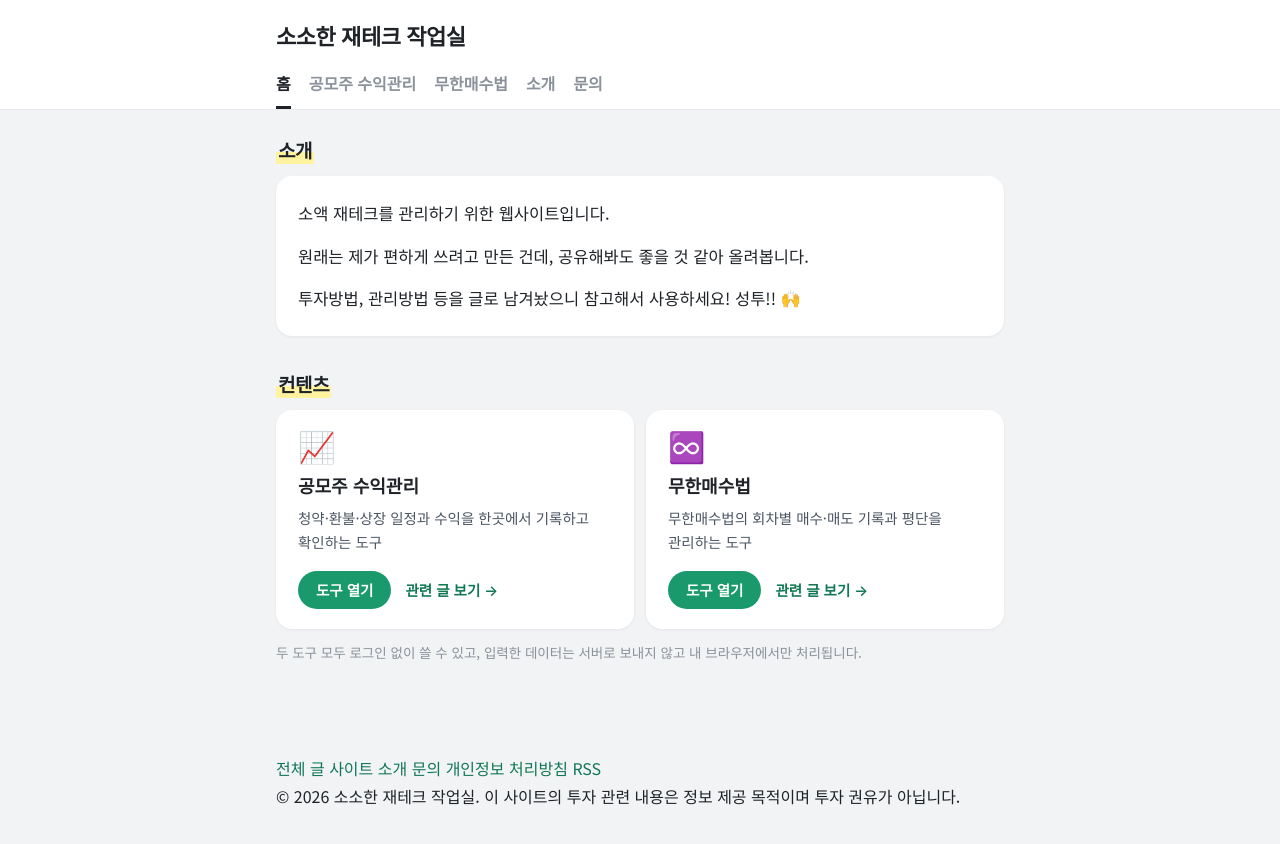
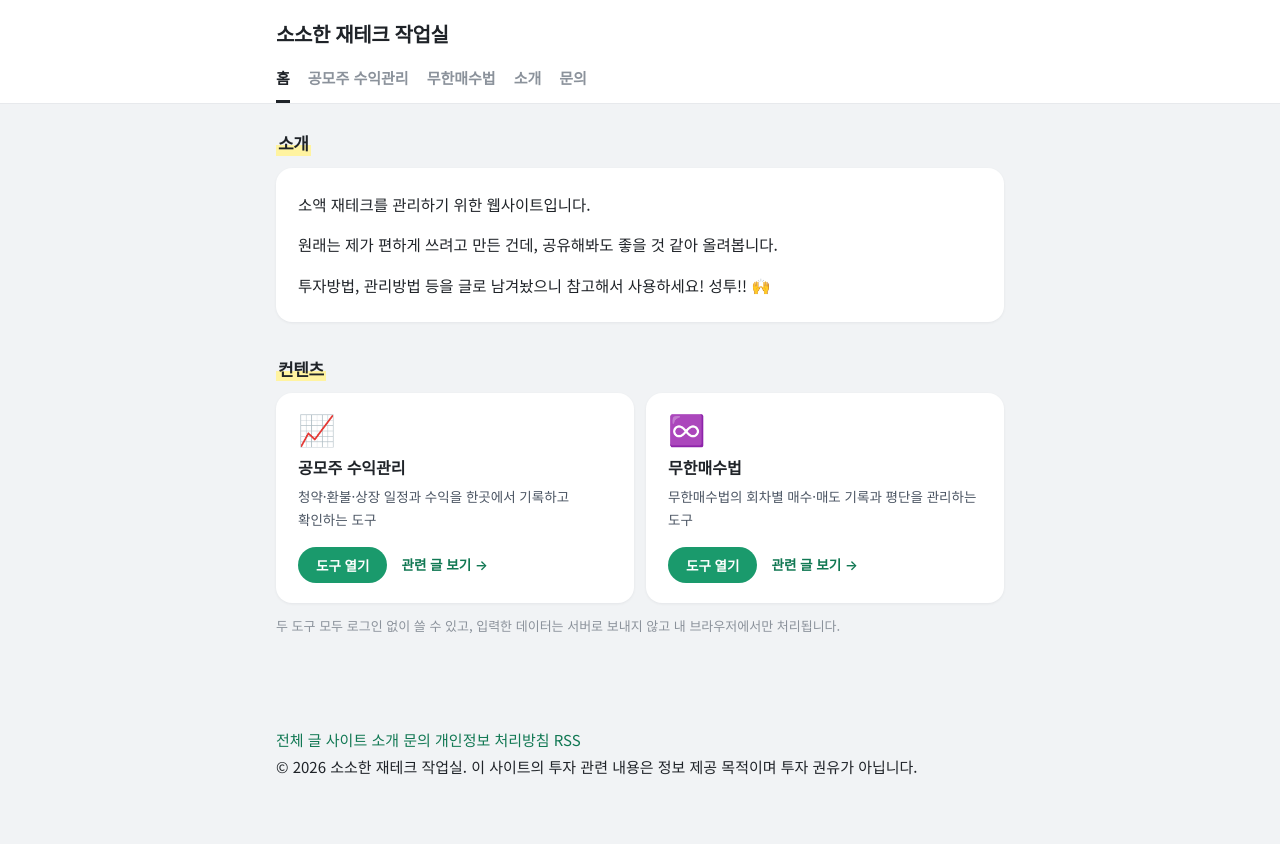
Before and after one commit to mzmzkgu/mzmzkgu.github.io, a Jekyll site: the page built from index.html, in a window 1280 px wide. Shown: the top 844 px of the page. Built offline with Jekyll 4.4.1, drawn with Linux system fonts in a browser that asks for light colours.

Commit message:
전체 글씨 크기를 1~2px 줄이기 (#15)
Claude-Session: https://claude.ai/code/session_01HnZqqtAcJR4YGqc3LY19aj

Co-authored-by: Claude <noreply@anthropic.com>

```diff
--- a/assets/style.css
+++ b/assets/style.css
@@ -24,7 +24,7 @@ body {
   color: var(--text);
   font-family: "Noto Sans KR", "Apple SD Gothic Neo", "Malgun Gothic", -apple-system, "Segoe UI", sans-serif;
   line-height: 1.75;
-  font-size: 16px;
+  font-size: 15px;
   word-break: keep-all;
   overflow-wrap: break-word;
 }
@@ -41,9 +41,9 @@ a:hover { text-decoration: underline; }
 /* ===== 헤더 ===== */
 .site-header { background: var(--paper); border-bottom: 1px solid var(--line); }
 .site-header .wrap { padding-top: 16px; padding-bottom: 0; }
-.brand { display: inline-block; font-size: 22px; font-weight: 800; color: var(--text); letter-spacing: -.02em; }
+.brand { display: inline-block; font-size: 20px; font-weight: 800; color: var(--text); letter-spacing: -.02em; }
 .brand:hover { text-decoration: none; color: var(--accent-ink); }
-.nav { display: flex; flex-wrap: wrap; gap: 0 18px; margin-top: 6px; font-size: 16px; font-weight: 700; }
+.nav { display: flex; flex-wrap: wrap; gap: 0 18px; margin-top: 6px; font-size: 15px; font-weight: 700; }
 .nav a { color: var(--muted); padding: 8px 0 9px; border-bottom: 3px solid transparent; white-space: nowrap; }
 .nav a:hover { color: var(--text); text-decoration: none; }
 .nav a.active { color: var(--text); border-bottom-color: var(--text); }
@@ -51,11 +51,11 @@ a:hover { text-decoration: underline; }
 /* ===== 본문 ===== */
 main { padding: 18px 0 56px; min-height: 60vh; }
 h1, h2, h3 { line-height: 1.5; letter-spacing: -.02em; }
-h1 { font-size: 25px; margin: 0 0 10px; font-weight: 800; }
-h2 { font-size: 20px; margin: 36px 0 12px; font-weight: 800; }
-h3 { font-size: 17.5px; margin: 26px 0 6px; font-weight: 700; }
+h1 { font-size: 23px; margin: 0 0 10px; font-weight: 800; }
+h2 { font-size: 18px; margin: 36px 0 12px; font-weight: 800; }
+h3 { font-size: 15.5px; margin: 26px 0 6px; font-weight: 700; }
 p { margin: 0 0 14px; }
-.lead { color: var(--sub); font-size: 16.5px; }
+.lead { color: var(--sub); font-size: 15.5px; }
 
 .paper {
   background: var(--paper); border-radius: var(--radius); box-shadow: var(--shadow);
@@ -65,25 +65,25 @@ p { margin: 0 0 14px; }
 /* ===== 홈 ===== */
 .home-section { margin: 8px 0 34px; }
 .section-title {
-  font-size: 19px; margin: 0 0 12px; font-weight: 800;
+  font-size: 17px; margin: 0 0 12px; font-weight: 800;
   display: inline-block; background: linear-gradient(transparent 58%, var(--mark) 58%); padding: 0 2px;
 }
 .intro-card { background: var(--paper); border-radius: var(--radius); box-shadow: var(--shadow); padding: 22px 22px 10px; }
-.intro-card p { margin: 0 0 12px; font-size: 16.5px; line-height: 1.85; }
+.intro-card p { margin: 0 0 12px; font-size: 15.5px; line-height: 1.85; }
 
 .apps { display: grid; grid-template-columns: repeat(auto-fit, minmax(240px, 1fr)); gap: 12px; }
 .app-card { background: var(--paper); border-radius: var(--radius); box-shadow: var(--shadow); padding: 20px 22px; display: flex; flex-direction: column; }
 .app-card .icon { font-size: 30px; line-height: 1; }
-.app-card .name { font-size: 18px; font-weight: 800; margin-top: 10px; }
-.app-card .desc { font-size: 14.5px; color: var(--sub); margin: 4px 0 16px; line-height: 1.7; flex: 1; }
+.app-card .name { font-size: 16px; font-weight: 800; margin-top: 10px; }
+.app-card .desc { font-size: 13.5px; color: var(--sub); margin: 4px 0 16px; line-height: 1.7; flex: 1; }
 .app-card .actions { display: flex; align-items: center; gap: 14px; flex-wrap: wrap; }
 .btn {
   display: inline-block; background: var(--accent); color: #fff; font-weight: 700;
-  padding: 8px 18px; border-radius: 999px; font-size: 14.5px; line-height: 1.5;
+  padding: 8px 18px; border-radius: 999px; font-size: 13.5px; line-height: 1.5;
 }
 .btn:hover { background: var(--accent-ink); color: #fff; text-decoration: none; }
-.app-card .more { font-size: 14.5px; font-weight: 600; }
-.home-note { font-size: 13.5px; color: var(--muted); margin-top: 12px; line-height: 1.7; }
+.app-card .more { font-size: 13.5px; font-weight: 600; }
+.home-note { font-size: 13px; color: var(--muted); margin-top: 12px; line-height: 1.7; }
 
 /* ===== 글 목록 ===== */
 .paper > h1 { margin-bottom: 8px; }
@@ -91,10 +91,10 @@ p { margin: 0 0 14px; }
 .post-list li { padding: 16px 0; border-bottom: 1px solid var(--line); }
 .post-list li:first-child { border-top: 1px solid var(--line); }
 .post-list li:last-child { border-bottom: none; padding-bottom: 0; }
-.post-list .title { font-size: 17.5px; font-weight: 700; display: block; margin: 0 0 4px; color: var(--text); line-height: 1.5; }
+.post-list .title { font-size: 15.5px; font-weight: 700; display: block; margin: 0 0 4px; color: var(--text); line-height: 1.5; }
 .post-list .title:hover { color: var(--accent-ink); text-decoration: none; }
-.post-list .excerpt { color: var(--sub); font-size: 14.5px; margin: 0 0 6px; line-height: 1.65; }
-.post-list .date { font-size: 13px; color: var(--muted); margin-right: 6px; }
+.post-list .excerpt { color: var(--sub); font-size: 13.5px; margin: 0 0 6px; line-height: 1.65; }
+.post-list .date { font-size: 12.5px; color: var(--muted); margin-right: 6px; }
 
 .tag {
   display: inline-block; font-size: 12.5px; padding: 0 9px; margin-right: 4px;
@@ -102,16 +102,16 @@ p { margin: 0 0 14px; }
 }
 
 /* ===== 글 상세 ===== */
-.crumb { font-size: 13.5px; color: var(--muted); margin-bottom: 8px; }
+.crumb { font-size: 13px; color: var(--muted); margin-bottom: 8px; }
 .crumb a { color: var(--muted); font-weight: 500; }
 .crumb span { margin: 0 6px; }
-article h1 { font-size: 24px; line-height: 1.5; margin-bottom: 8px; }
-.post-meta { color: var(--muted); font-size: 13.5px; margin-bottom: 22px; padding-bottom: 16px; border-bottom: 1px solid var(--line); }
+article h1 { font-size: 22px; line-height: 1.5; margin-bottom: 8px; }
+.post-meta { color: var(--muted); font-size: 13px; margin-bottom: 22px; padding-bottom: 16px; border-bottom: 1px solid var(--line); }
 .post-meta .sep { margin: 0 8px; color: var(--line); }
-.post-body { font-size: 16px; line-height: 1.8; }
+.post-body { font-size: 15px; line-height: 1.8; }
 .post-body h2 {
   width: fit-content; max-width: 100%; background: var(--mark); padding: 1px 8px;
-  border-radius: 4px; margin: 38px 0 14px; font-size: 19px;
+  border-radius: 4px; margin: 38px 0 14px; font-size: 17px;
 }
 .post-body h3 { margin: 26px 0 6px; padding-left: 10px; border-left: 3px solid var(--text); line-height: 1.4; }
 .post-body img { display: block; max-width: 100%; height: auto; margin: 16px auto; border-radius: 8px; border: 1px solid var(--line); }
@@ -126,27 +126,27 @@ article h1 { font-size: 24px; line-height: 1.5; margin-bottom: 8px; }
   .post-body .shots { overflow: visible; }
   .post-body .shots p { flex: 1 1 0; min-width: 0; }
 }
-.post-body em { color: var(--muted); font-size: 13.5px; font-style: normal; display: block; text-align: center; margin: -8px 0 16px; }
+.post-body em { color: var(--muted); font-size: 13px; font-style: normal; display: block; text-align: center; margin: -8px 0 16px; }
 .post-body strong { font-weight: 700; }
 .post-body .red { color: #e5372b; font-weight: 700; }
 .post-body .hl { background: var(--mark); padding: 0 3px; }
 .post-body blockquote {
   margin: 16px 0; padding: 12px 16px; background: var(--soft);
   border-left: 3px solid var(--text); border-radius: 0 10px 10px 0; color: var(--text);
-  font-size: 15.5px; line-height: 1.75;
+  font-size: 14.5px; line-height: 1.75;
 }
 .post-body blockquote p:last-child { margin-bottom: 0; }
 .post-body code { background: #eef0f2; padding: 1px 6px; border-radius: 5px; font-size: .9em; }
-.post-body pre { background: var(--soft); padding: 12px 16px; border-radius: 10px; overflow-x: auto; font-size: 14.5px; line-height: 1.75; }
+.post-body pre { background: var(--soft); padding: 12px 16px; border-radius: 10px; overflow-x: auto; font-size: 13.5px; line-height: 1.75; }
 .post-body pre code { background: none; padding: 0; }
-.post-body table { border-collapse: collapse; width: 100%; margin: 16px 0; font-size: 14.5px; line-height: 1.6; display: block; overflow-x: auto; }
+.post-body table { border-collapse: collapse; width: 100%; margin: 16px 0; font-size: 13.5px; line-height: 1.6; display: block; overflow-x: auto; }
 .post-body th, .post-body td { border-bottom: 1px solid var(--line); padding: 9px 12px; text-align: left; }
 .post-body th { background: var(--soft); white-space: nowrap; font-weight: 700; border-bottom: 1px solid #dde0e3; }
 .post-body li { margin-bottom: 3px; }
 .post-body ul, .post-body ol { padding-left: 22px; margin: 0 0 14px; }
 .post-body hr { border: none; border-top: 1px solid var(--line); margin: 28px 0; }
 
-.notice { background: var(--soft); border-radius: 10px; padding: 12px 16px; font-size: 13.5px; color: var(--sub); margin: 28px 0 20px; line-height: 1.7; }
+.notice { background: var(--soft); border-radius: 10px; padding: 12px 16px; font-size: 13px; color: var(--sub); margin: 28px 0 20px; line-height: 1.7; }
 
 /* ===== 월 달력 (일정표 글) ===== */
 .post-body .cal-wrap { overflow-x: auto; margin: 16px 0 8px; border: 1px solid var(--line); border-radius: 12px; }
@@ -169,7 +169,7 @@ article h1 { font-size: 24px; line-height: 1.5; margin-bottom: 8px; }
 .cal-legend .ev b { word-break: keep-all; }
 
 /* ===== 푸터 =====
-.site-footer { padding: 8px 0 44px; color: var(--muted); font-size: 13px; line-height: 1.8; }
+.site-footer { padding: 8px 0 44px; color: var(--muted); font-size: 12.5px; line-height: 1.8; }
 .site-footer .links { display: flex; gap: 4px 16px; flex-wrap: wrap; margin-bottom: 6px; }
 .site-footer a { color: var(--sub); }
 .site-footer a:hover { color: var(--accent-ink); }
@@ -177,7 +177,7 @@ article h1 { font-size: 24px; line-height: 1.5; margin-bottom: 8px; }
 @media (max-width: 560px) {
   .wrap { padding: 0 12px; }
   .paper { padding: 22px 18px 24px; }
-  .nav { gap: 0 14px; font-size: 15px; }
-  h1 { font-size: 23px; }
-  article h1 { font-size: 22px; }
+  .nav { gap: 0 14px; font-size: 14px; }
+  h1 { font-size: 21px; }
+  article h1 { font-size: 20px; }
 }
```
